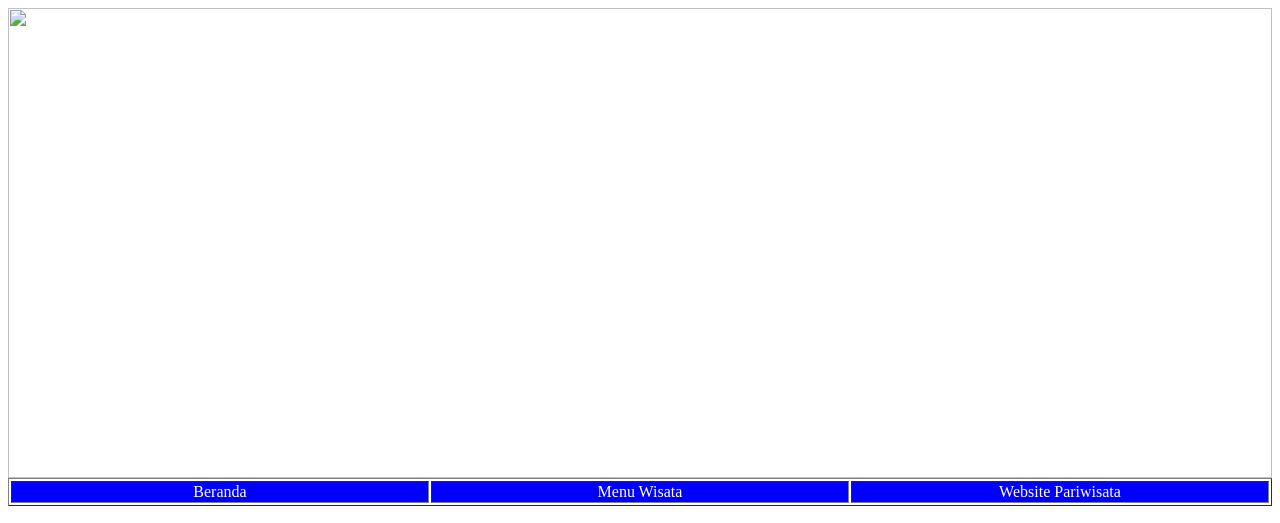
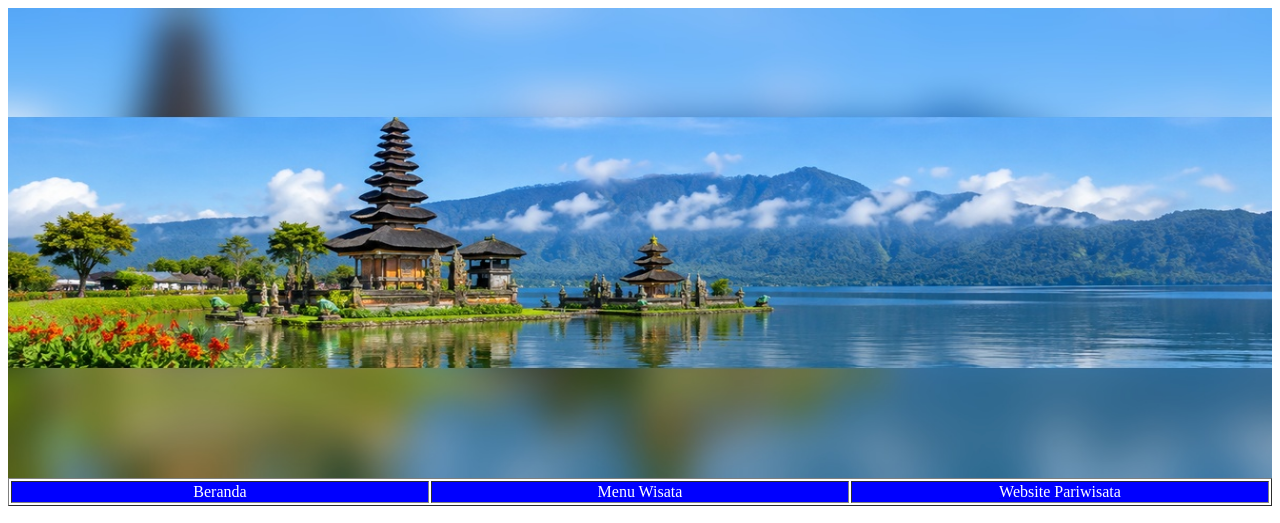
Before and after one commit to Sendyputraa/hyperlink_wisata, a plain HTML site: page lkpd.Link3.websiteresmi.html in a window 1280 px wide. Shown: the top 523 px of the page. Drawn offline with Linux system fonts and the light colour scheme.

Commit message:
Update lkpd.Link3.websiteresmi.html

```diff
--- a/lkpd.Link3.websiteresmi.html
+++ b/lkpd.Link3.websiteresmi.html
@@ -2,7 +2,7 @@
     <head><title>Website Resmi Pariwisata</title></head>
     <body>
         <center>
-            <img src="./" width="100%" height="470">
+            <img src="./pemandangan_3.jpg" width="100%" height="470">
             <table border="1" width="100%">
                 <tr>
                     <td bgcolor="blue" align="center" width="33%">
```
